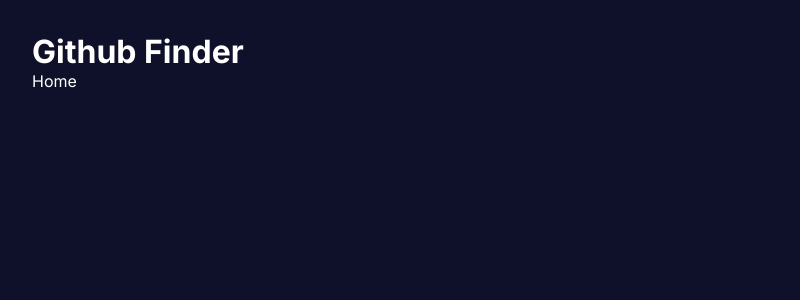
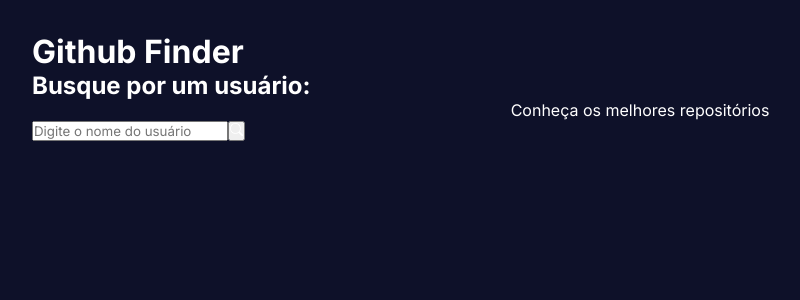
Before and after one commit to IsabelleHeloisa/Github_finder, a React (Vite) app: page / in a window 1280 px wide. Shown: the top 300 px of the page, without its empty margins (0-800 px from the left). Built offline with nearby package versions, Linux system fonts and the light colour scheme.

Commit message:
feat: create search component

```diff
--- /dev/null
+++ b/src/components/Search.tsx
@@ -0,0 +1,18 @@
+import { BsSearch } from 'react-icons/bs'
+
+const Search = () => {
+  return (
+    <div>
+      <h2>Busque por um usuário:</h2>
+      <p>Conheça os melhores repositórios</p>
+      <div>
+        <input type="text" placeholder="Digite o nome do usuário" />
+        <button>
+          <BsSearch />
+        </button>
+      </div>
+    </div>
+  )
+}
+
+export default Search
--- a/src/routes/Home.tsx
+++ b/src/routes/Home.tsx
@@ -1,5 +1,11 @@
+import Search from '../components/Search'
+
 const Home = () => {
-  return <div>Home</div>
+  return (
+    <div>
+      <Search />
+    </div>
+  )
 }
 
 export default Home
```
